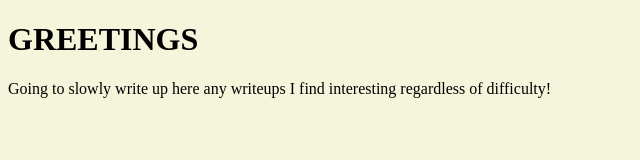
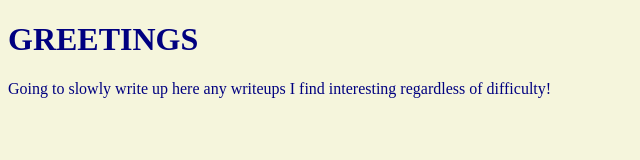
Before and after one commit to Sh1n0e/Sh1n0e.github.io, a plain HTML site: page index.html in a window 1280 px wide. Shown: the whole page, without its empty margins (0-640 px from the left). Drawn offline with Linux system fonts and the light colour scheme.

Commit message:
Update index.html

```diff
--- a/index.html
+++ b/index.html
@@ -4,8 +4,8 @@
 	<title> Sh1n0e Blogs </title>
 	<style>
 		body {background-color: beige;}
-		h1 {color: black;}
-		p {color: black;}
+		h1 {color: navy;}
+		p {color: navy;}
 	</style>
 </head>
 
```
